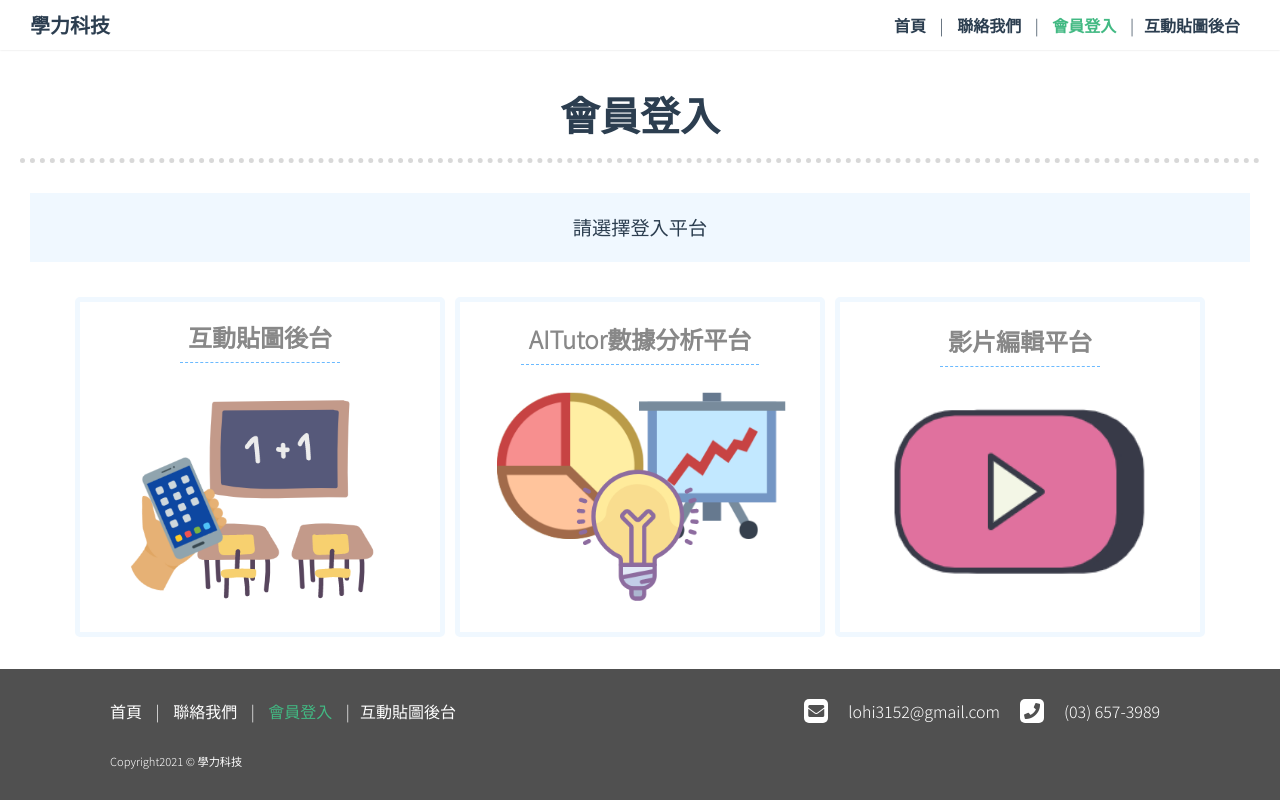
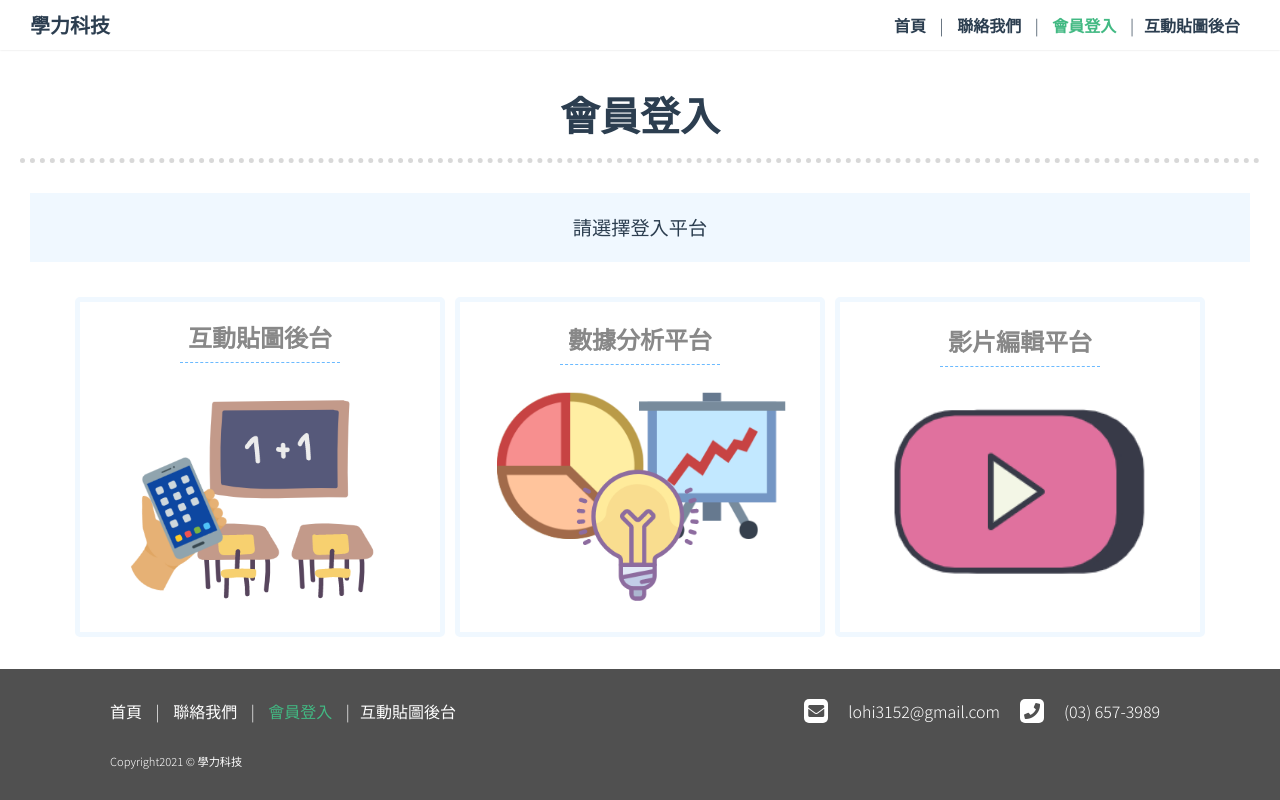
Before and after one commit to Lohsini/qsticker_website, a Vue app: page /#/login in a window 1280 px wide. Built offline with nearby package versions, Linux system fonts and the light colour scheme; what vue-clipboard2, vue-js-modal would draw is missing.

Commit message:
add aitutor login link

```diff
--- a/src/views/Login.vue
+++ b/src/views/Login.vue
@@ -22,8 +22,8 @@
             </div>
             <div class="big-btn col-md-4 col-sm-12">
               <div class="content">
-                <a href="https://qsticker.github.io/#/login" @click.prevent="enter">
-                  <p><span>AITutor數據分析平台</span></p>
+                <a href="https://hsnlaitutor.kuromaree.com:33564/login">
+                  <p><span>數據分析平台</span></p>
                   <img :src="pic3" alt="pic3">
                 </a>
               </div>
```
